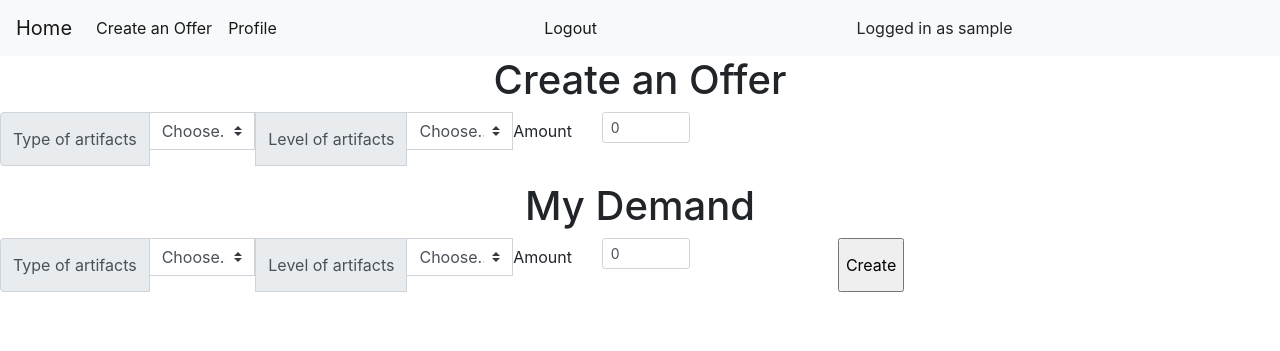
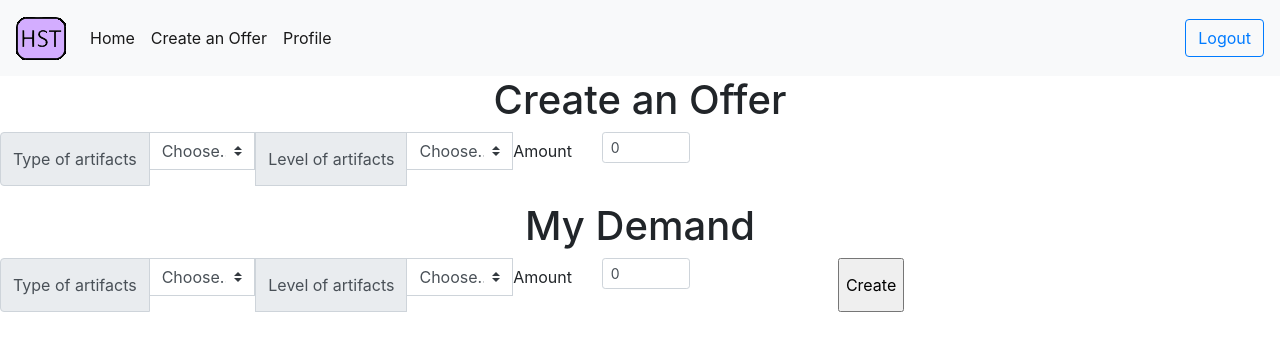
Before and after one commit to siemering1992/HsTrading, a Flask app: page /create_offer in a window 1280 px wide. Shown: the top 351 px of the page. Run offline with Flask 2, Linux system fonts and the light colour scheme; the visitor is signed in with stand-in values (Sample User, id 1); some libraries are stand-ins or nearby versions.

Commit message:
Added Logo and Finished Navbar

```diff
--- a/templates/header.html
+++ b/templates/header.html
@@ -1,60 +1,67 @@
 {% if session.username %}
+
+
     <nav class="navbar navbar-expand-lg navbar-light bg-light">
-        <a class="navbar-brand" href="/">Home</a>
-        <button class="navbar-toggler" type="button" data-toggle="collapse" data-target="#navbarSupportedContent"
-                aria-controls="navbarSupportedContent" aria-expanded="false" aria-label="Toggle navigation">
+        <a class="navbar-brand" href="/">
+            <img src="./static/image/Logo.png" width="50" height="50" alt="Logo HST">
+        </a>
+        <button class="navbar-toggler" type="button" data-toggle="collapse" data-target="#navbarTogglerDemo02"
+                aria-controls="navbarTogglerDemo02" aria-expanded="false" aria-label="Toggle navigation">
             <span class="navbar-toggler-icon"></span>
         </button>
-        <div class="collapse navbar-collapse" id="navbarSupportedContent">
-            <ul class="navbar-nav mr-auto">
+
+        <div class="collapse navbar-collapse" id="navbarTogglerDemo02">
+            <ul class="navbar-nav mr-auto mt-2 mt-lg-0">
                 <li class="nav-item active">
-                    <a class="nav-link" href="/create_offer">Create an Offer <span class="sr-only">(current)</span></a>
+                    <a class="nav-link" href="/">Home <span class="sr-only">(current)</span></a>
                 </li>
                 <li class="nav-item active">
-                    <a class="nav-link" href="/profile">Profile <span class="sr-only">(current)</span></a>
+                    <a class="nav-link" href="/create_offer">Create an Offer </a>
+                </li>
+                <li class="nav-item active">
+                    <a class="nav-link" href="/profile">Profile </a>
                 </li>
             </ul>
+            <div class="form-inline my-2 my-lg-0">
+                <a id="btn-login" class="btn btn-outline-primary " href="/logout">Logout</a>
+            </div>
+  <!--          <div class="collapse navbar-collapse" id="navbarSupportedContent">Logged in as {{ session.username }}</div>-->
         </div>
 
-        <div class="collapse navbar-collapse" id="navbarSupportedContent">
-            <ul class="navbar-nav mr-auto">
-                <li class="nav-item active">
-                    <a class="nav-link" href="/logout">Logout <span class="sr-only">(current)</span></a>
-                </li>
-            </ul>
-        </div>
-        <div class="collapse navbar-collapse" id="navbarSupportedContent">Logged in as {{ session.username }}</div>
+
     </nav>
+
 
 {% else %}
 
-    <nav class="navbar navbar-expand-lg navbar-light bg-light ">
-        <a class="navbar-brand" href="/">Home</a>
-        <button class="navbar-toggler" type="button" data-toggle="collapse" data-target="#navbarSupportedContent"
-                aria-controls="navbarSupportedContent" aria-expanded="false" aria-label="Toggle navigation">
+
+    <nav class="navbar navbar-expand-lg navbar-light bg-light">
+        <a class="navbar-brand" href="/">
+            <img src="./static/image/Logo.png" width="50" height="50" alt="Logo HST">
+        </a>
+        <button class="navbar-toggler" type="button" data-toggle="collapse" data-target="#navbarTogglerDemo02"
+                aria-controls="navbarTogglerDemo02" aria-expanded="false" aria-label="Toggle navigation">
             <span class="navbar-toggler-icon"></span>
         </button>
-        <div class="collapse navbar-collapse" id="navbarSupportedContent">
-            <ul class="navbar-nav mr-auto">
+
+        <div class="collapse navbar-collapse" id="navbarTogglerDemo02">
+            <ul  class="navbar-nav mr-auto mt-2 mt-lg-0">
                 <li class="nav-item active">
+                    <a class="nav-link" href="/">Home <span class="sr-only">(current)</span></a>
+                </li>
+                <li class="nav-item">
                     <a class="nav-link" href="/login">Create an Offer </a>
                 </li>
             </ul>
-        </div>
-        <div class="d-flex flex-row-reverse">
-            <div class="m1-auto p-2">
-                <ul class="navbar-nav mr-auto">
-                    <a id="btn-login" class="btn btn-outline-primary " href="/login">Login</a>
-                </ul>
+            <div class="form-inline my-3 my-lg-0">
+                <a style="margin-right: 30px;" id="btn-login" class="btn btn-outline-primary " href="/login">Login</a>
+
+
+                <a id="btn-register" class="btn btn-outline-primary " href="/register">Register</a>
             </div>
         </div>
-        <div class="d-flex flex-row-reverse">
-            <div class="m1-auto p-2">
-                <ul class="navbar-nav mr-auto">
-                    <a id="btn-register" class="btn btn-outline-primary " href="/register">Register</a>
-                </ul>
-            </div>
-        </div>
+    </nav>
 
-    </nav>
+
+
 {% endif %}
```
Also changed, not shown: static/css/styles.css (line endings or trailing spaces), static/image/Logo.png (added).
